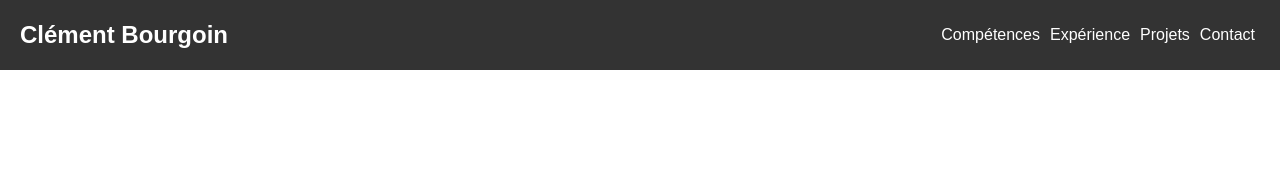
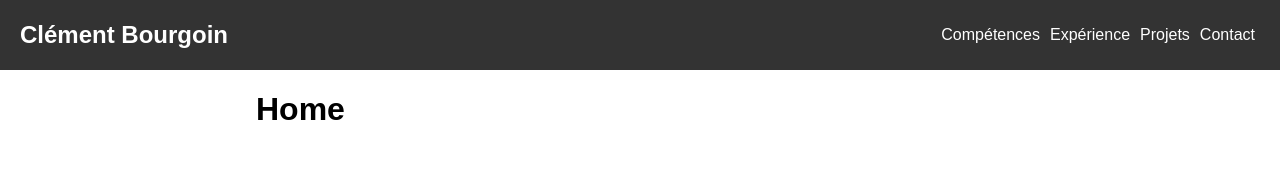
Before and after one commit to clemlatz/clemlatz.dev, a React (Create React App) app: page / in a window 1280 px wide. Shown: the top 181 px of the page. Built offline with nearby package versions, Linux system fonts and the light colour scheme.

Commit message:
Add toggable Home page

```diff
--- a/src/App.css
+++ b/src/App.css
@@ -8,6 +8,7 @@
 }
 
 .App-title {
+  cursor: pointer;
   font-size: 1.5em;
   margin: 0;
   text-align: left;
--- a/src/App.js
+++ b/src/App.js
@@ -1,35 +1,51 @@
 import React, { Component } from 'react';
 import './App.css';
 
+import HomePage from './pages/Home';
 import SkillsPage from './pages/Skills';
 
 class App extends Component {
   constructor() {
     super();
     this.state = {
-      isSkillsPageVisible: false
+      isHomePageVisible: true,
+      isSkillsPageVisible: false,
+      pagesVisibility: {
+        home: true,
+        skills: false
+      },
+      displayedPage: 'home',
     }
   }
 
-  displaySkillsPage() {
-    this.setState({
-      isSkillsPageVisible: true
-    });
+  displayPage(page) {
+    this.hideDisplayedPage();
+    const pagesVisibility = this.state.pagesVisibility;
+    pagesVisibility[page] = true;
+    this.setState({ pagesVisibility: pagesVisibility, displayedPage: page });
+  }
+
+  hideDisplayedPage() {
+    const displayedPage = this.state.displayedPage;
+    const pagesVisibility = this.state.pagesVisibility;
+    pagesVisibility[displayedPage] = false;
+    this.setState({ pagesVisibility: pagesVisibility });
   }
 
   render() {
     return (
       <div className="App">
         <div className="App-header">
-          <h1 className="App-title">Clément Bourgoin</h1>
+          <h1 className="App-title" onClick={() => this.displayPage('home')}>Clément Bourgoin</h1>
           <ul className="App-menu">
-            <li onClick={this.displaySkillsPage.bind(this)}>Compétences</li>
+            <li onClick={() => this.displayPage('skills')}>Compétences</li>
             <li>Expérience</li>
             <li>Projets</li>
             <li>Contact</li>
           </ul>
         </div>
-        {this.state.isSkillsPageVisible && <SkillsPage />}
+        {this.state.pagesVisibility['home'] && <HomePage />}
+        {this.state.pagesVisibility['skills'] && <SkillsPage />}
       </div>
     );
   }
--- /dev/null
+++ b/src/pages/Home.js
@@ -0,0 +1,13 @@
+import React, { Component } from 'react';
+
+class Home extends Component {
+  render() {
+    return (
+      <div className="home-page page">
+        <h1>Home</h1>
+      </div>
+    );
+  }
+}
+
+export default Home;
```
